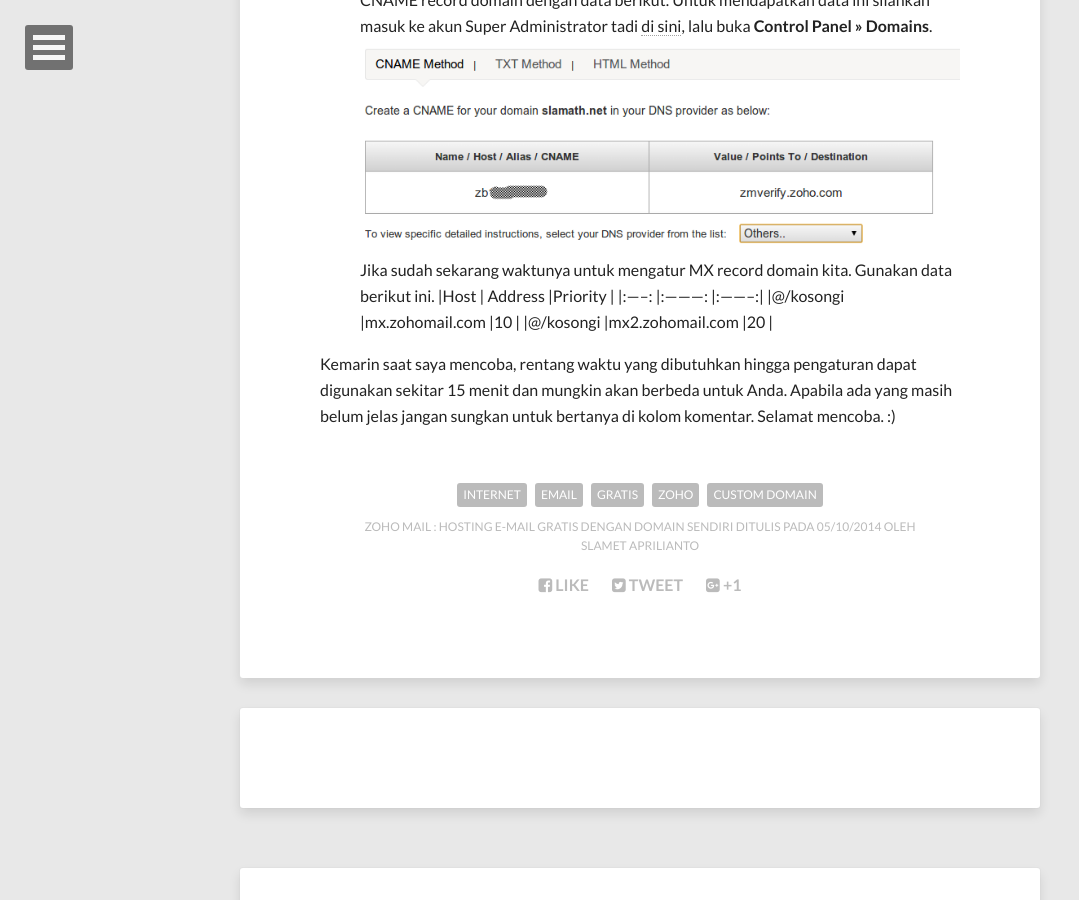
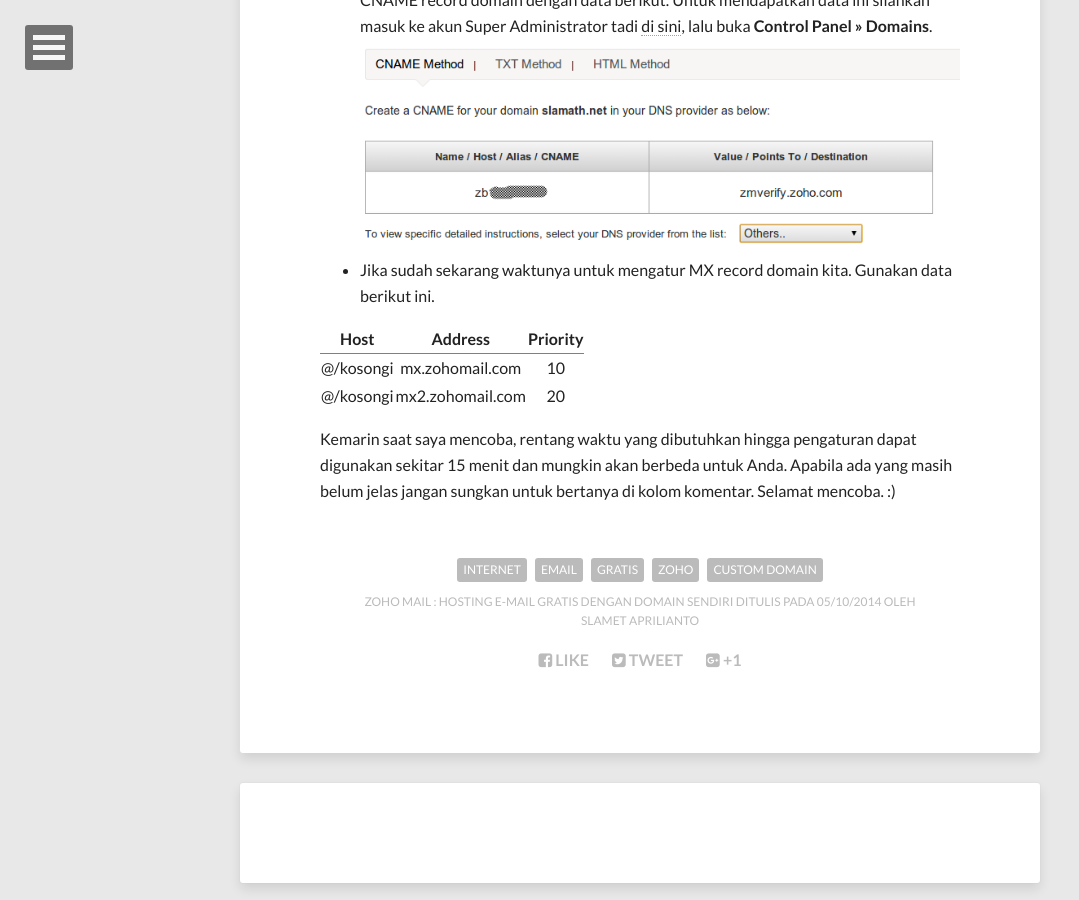
Before and after one commit to slamath/slamath.github.io, a Jekyll site: the page built from _posts/2014-10-05-zoho-mail-hosting-email-gratis.md, in a window 1280 px wide and 900 px high, scrolled down 2195 px. Shown: the whole window, without its empty margins (0-1079 px from the left). Built offline with Jekyll 4.4.1, drawn with Linux system fonts in a browser that asks for light colours; nearby versions of some CDN libraries; comment, search, counter and statistics services are not loaded.

Commit message:
Initial commit

```diff
--- a/_posts/2014-10-05-zoho-mail-hosting-email-gratis.md
+++ b/_posts/2014-10-05-zoho-mail-hosting-email-gratis.md
@@ -22,7 +22,8 @@
 ![Daftar Harga]({{site.url}}/images/post/zohomail-4.png)
 * Selanjutnya, perlu dilakukan konfirmasi kepemilikan nama domain, serta pengaturan MX record domain kita. Untuk melakukan konfirmasi kepemilikan nama domain, dapat dilakukan dengan beberapa cara salah satunya dengan menambah pengaturan di CNAME record domain dengan data berikut. Untuk mendapatkan data ini silahkan masuk ke akun Super Administrator tadi [di sini](http://zoho.com/mail), lalu buka __Control Panel >> Domains__.
 ![Daftar Harga]({{site.url}}/images/post/zohomail-5.png)
-Jika sudah sekarang waktunya untuk mengatur MX record domain kita. Gunakan data berikut ini.
+* Jika sudah sekarang waktunya untuk mengatur MX record domain kita. Gunakan data berikut ini.
+
 |Host    | Address         |Priority  |
 |:-----: |:---------:       |:--------:|
 |@/kosongi |mx.zohomail.com  |10        |
```
